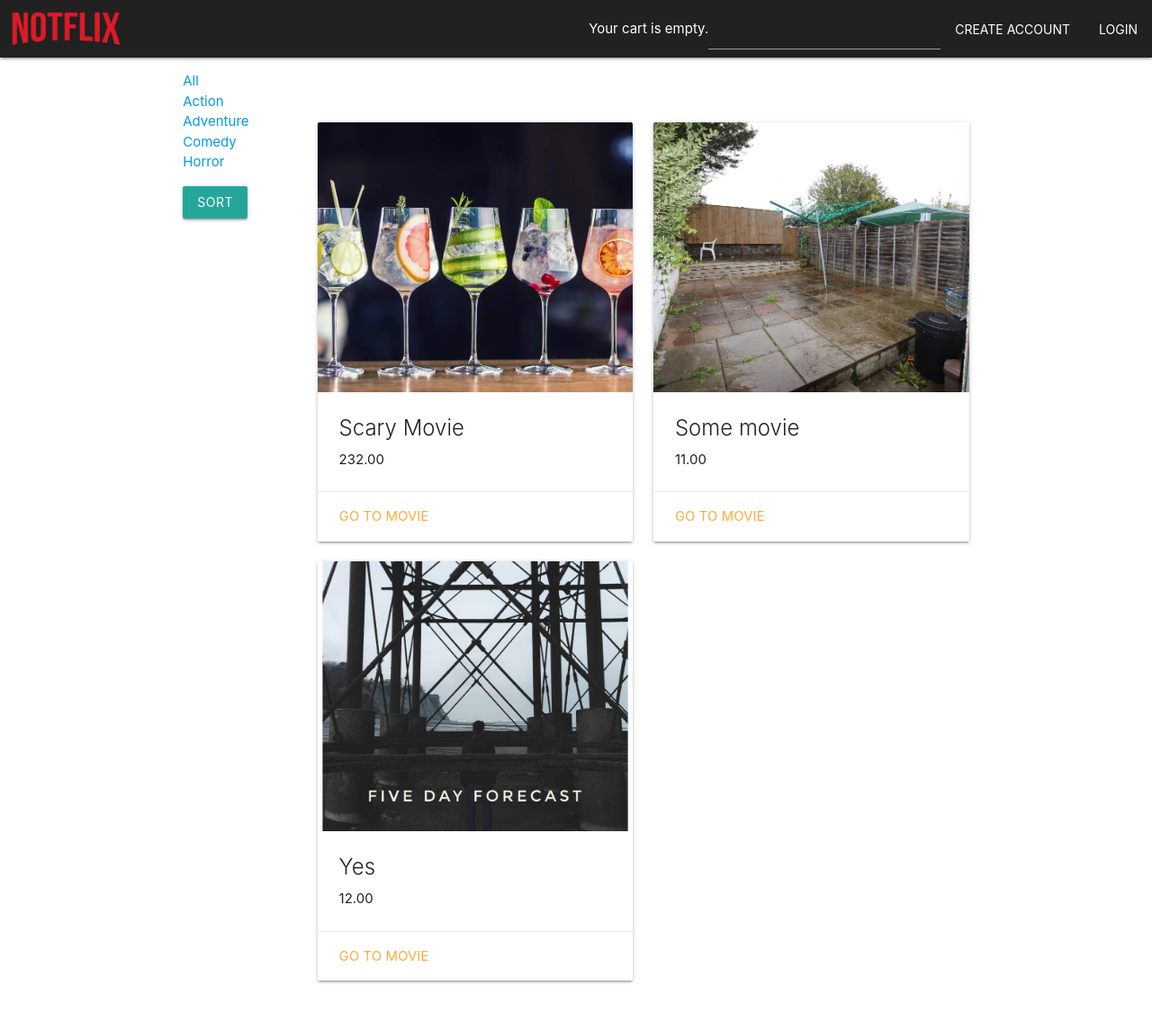
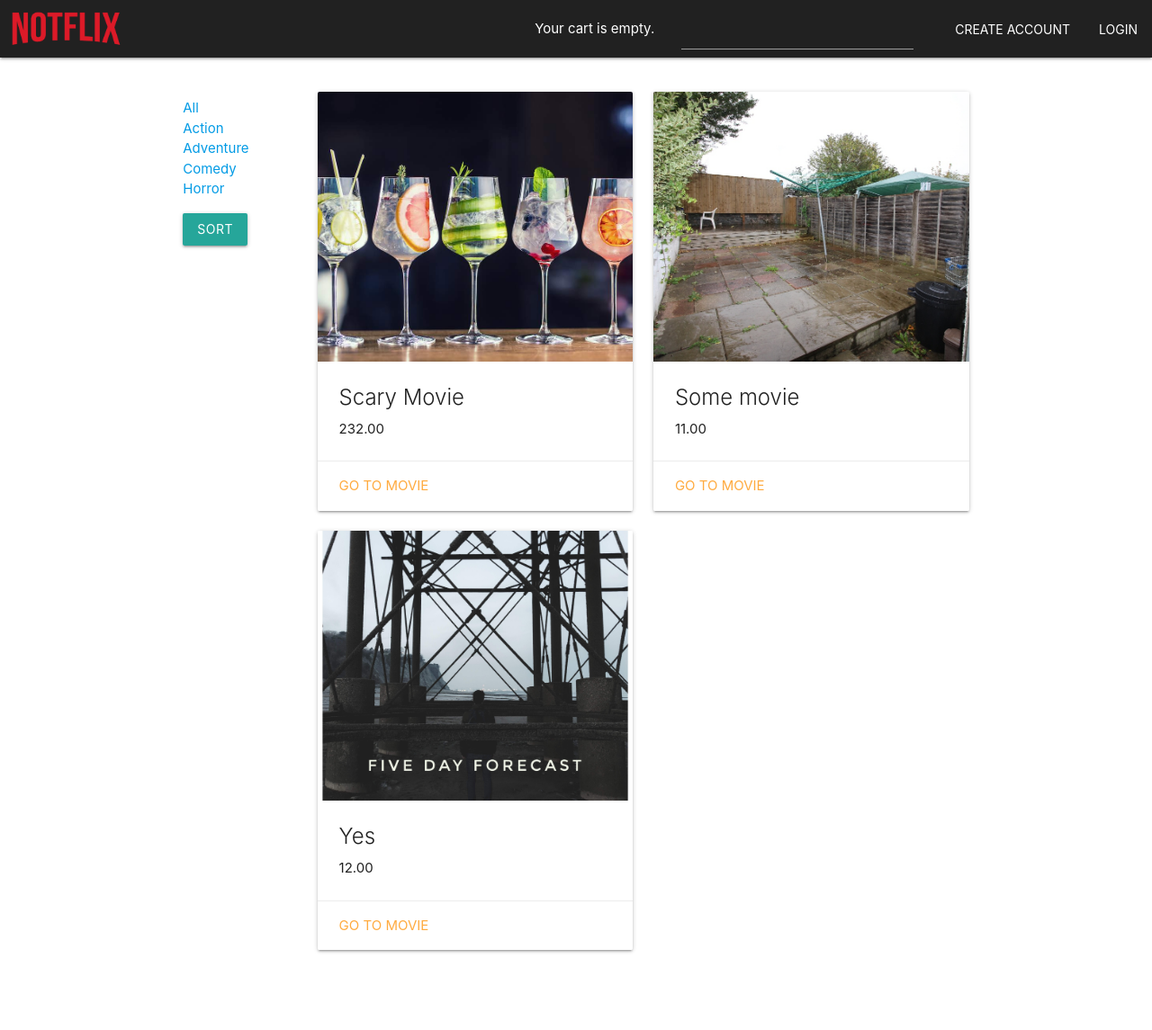
Before and after one commit to pbexe/notflix, a Django app: page / in a window 1280 px wide. Shown: the whole page at 90% size. After the commit the page ends 1059 px from the top, so only its background shows below. Run offline with Django 3.2, Linux system fonts and the light colour scheme; data comes from the database, SQL or seed files in the repository; both versions use the stored data as it was after the commit; some libraries are stand-ins or nearby versions.

Commit message:
Fixed alignment of top

```diff
--- a/movies/static/movies/css/style.css
+++ b/movies/static/movies/css/style.css
@@ -42,3 +42,13 @@
 #cart-btn {
     margin: 10px;
 }
+
+.search{
+  height: 64px;
+  margin-left: 2rem;
+  margin-right: 2rem;
+}
+
+.wrapper{
+  margin-top: 2rem;
+}
--- a/movies/templates/movies/base.html
+++ b/movies/templates/movies/base.html
@@ -34,7 +34,7 @@
                     {% endwith %}
                 </li>
                 <li>
-                    <form class="navbar-form navbar-left" role="search" method="get" action="{% url 'movies:index' %}">
+                    <form class="navbar-form navbar-left search" role="search" method="get" action="{% url 'movies:index' %}">
                         <div>
                         <input type="text" name="q" value="{{ request.GET.q }}" style="color: white;" />>
                         </div>
--- a/movies/templates/movies/index.html
+++ b/movies/templates/movies/index.html
@@ -4,7 +4,7 @@
 
 <body>
     {#div for sidebar#}
-    <div class="row">
+    <div class="row wrapper">
         <div class="col s12 m2">
             <div class="row">
                 <div class="col s12">
```
Also changed, not shown: db.sqlite3.
